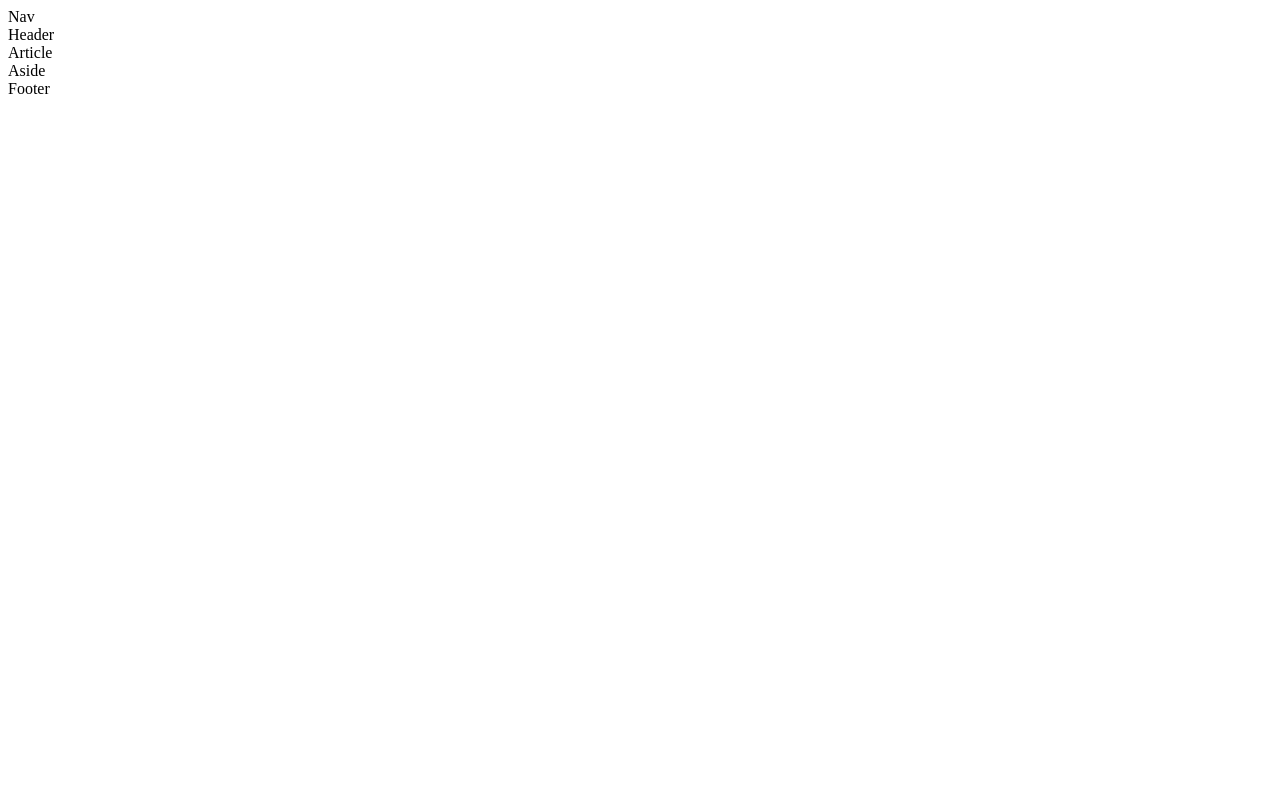
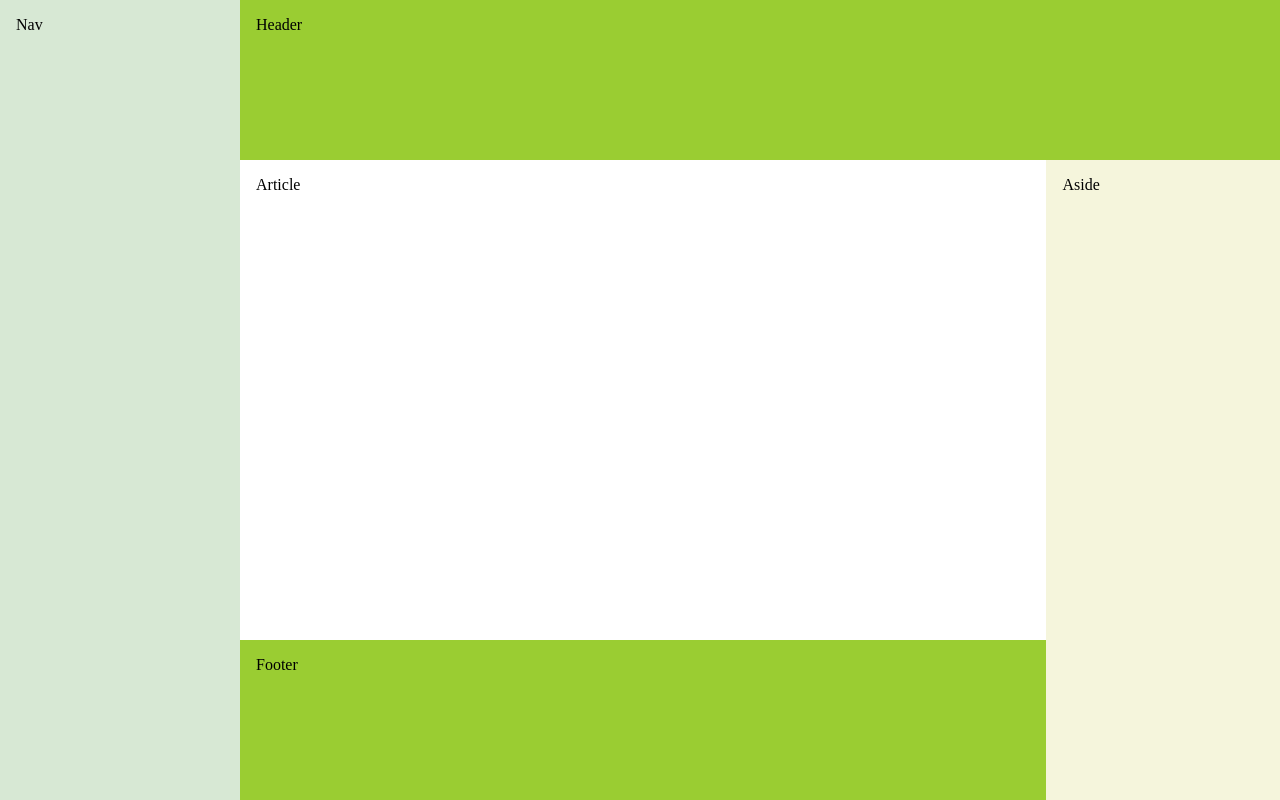
Before and after one commit to ZeeCoder91/Layout04, a plain HTML site: page index.html in a window 1280 px wide. Drawn offline with Linux system fonts and the light colour scheme.

Commit message:
finished layout exercise

```diff
--- a/index.html
+++ b/index.html
@@ -10,11 +10,13 @@
     <nav class="col-1">Nav</nav>
     <div class="col-2">
         <header>Header</header>
-        <main class="content">
-            <article>Article</article>
+        <div class="inner-row">
+            <div class="inner-col">
+                <article>Article</article>
+                <footer>Footer</footer>
+            </div>
             <aside>Aside</aside>
-        </main>
-        <footer>Footer</footer>
+        </div>
     </div>
 </body>
 </html>
--- a/style.css
+++ b/style.css
@@ -0,0 +1,48 @@
+* {
+    box-sizing: border-box;
+}
+
+body {
+    margin: 0;
+    display: flex;
+    flex-direction: row;
+    min-height: 100vh;
+}
+
+header, footer {
+    background-color: yellowgreen;
+    min-height: 20vh;
+}
+
+header, footer, article, aside, nav {
+    padding: 1em;
+}
+
+.col-1 {
+    background-color: #D7E8D4;
+    flex: 1;
+}
+
+.col-2 {
+    display: flex;
+    flex-direction: column;
+    flex: 5;
+}
+
+.inner-row {
+    min-height: 60vh;
+    display: flex;
+}
+
+.inner-col {
+    flex: 4;
+}
+
+.inner-col > article {
+    min-height: 60vh;
+}
+
+.inner-row > aside {
+    background-color: beige;
+    flex: 1;
+}
```
